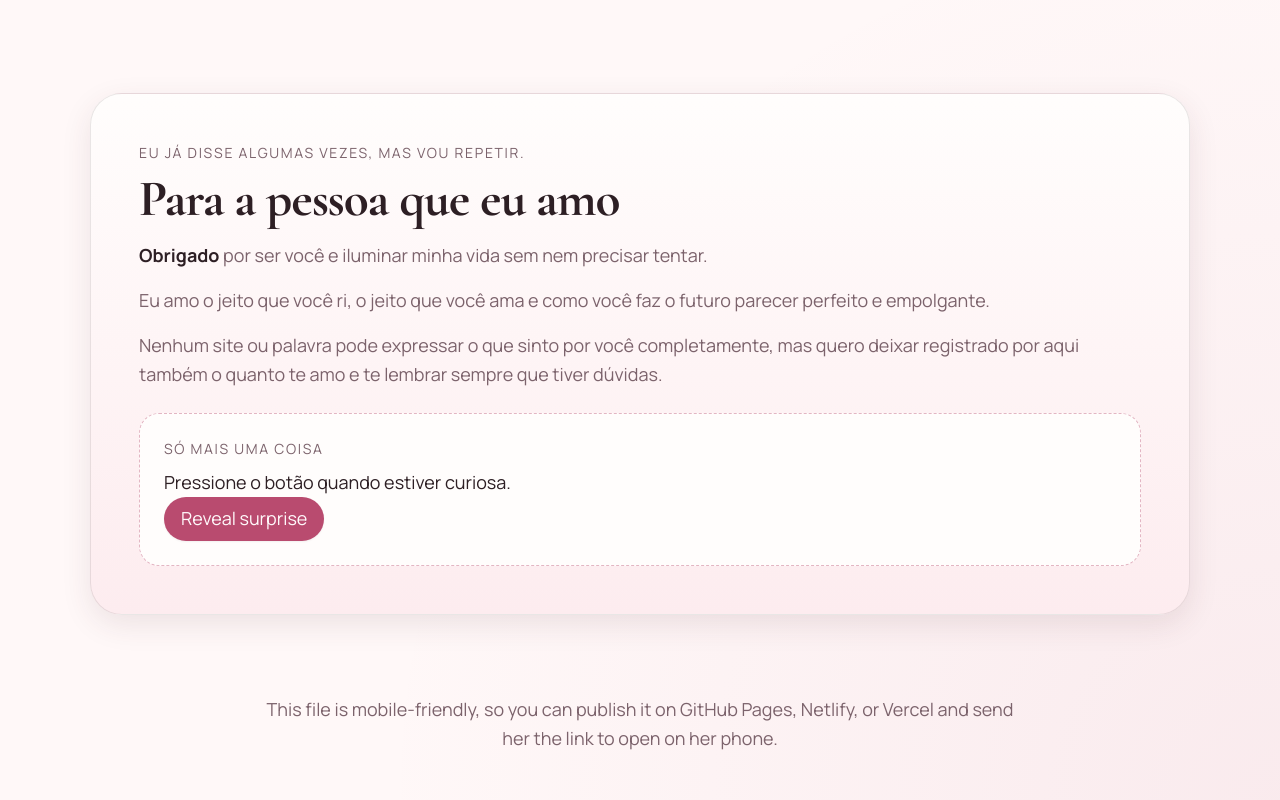
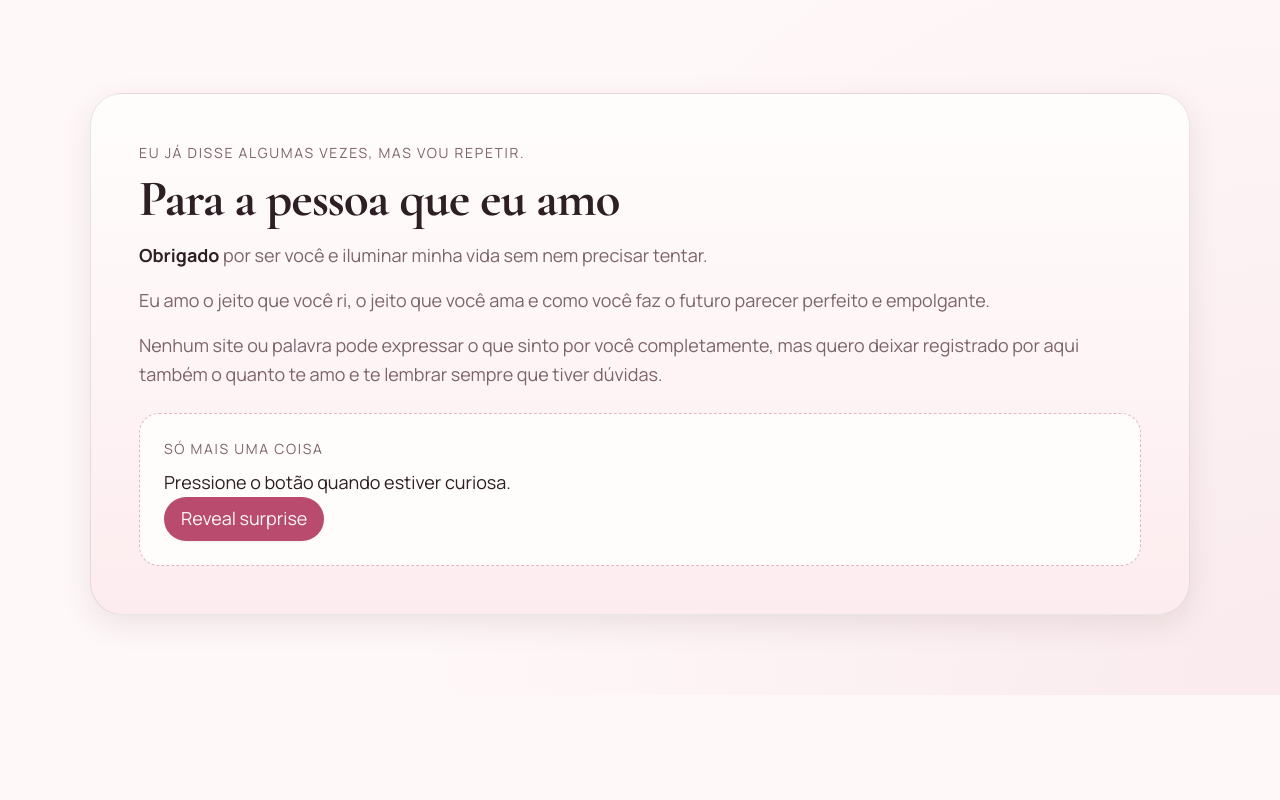
Before and after one commit to caiomartinspadilha/caiomartinspadilha.github.io, a plain HTML site: page index.html in a window 1280 px wide. Shown: the part 1922-2722 px from the top of the page. After the commit the page ends 2617 px from the top, so only its background shows below. Drawn offline with nearby package versions, Linux system fonts and the light colour scheme.

Commit message:
Update index.html

```diff
--- a/index.html
+++ b/index.html
@@ -203,7 +203,7 @@
       </div>
     </section>
 
-    <p class="footer-note">This file is mobile-friendly, so you can publish it on GitHub Pages, Netlify, or Vercel and send her the link to open on her phone.</p>
+
   </main>
 
   <div class="popup" id="wrongPopup" role="dialog" aria-modal="true" aria-labelledby="popupTitle">
```
